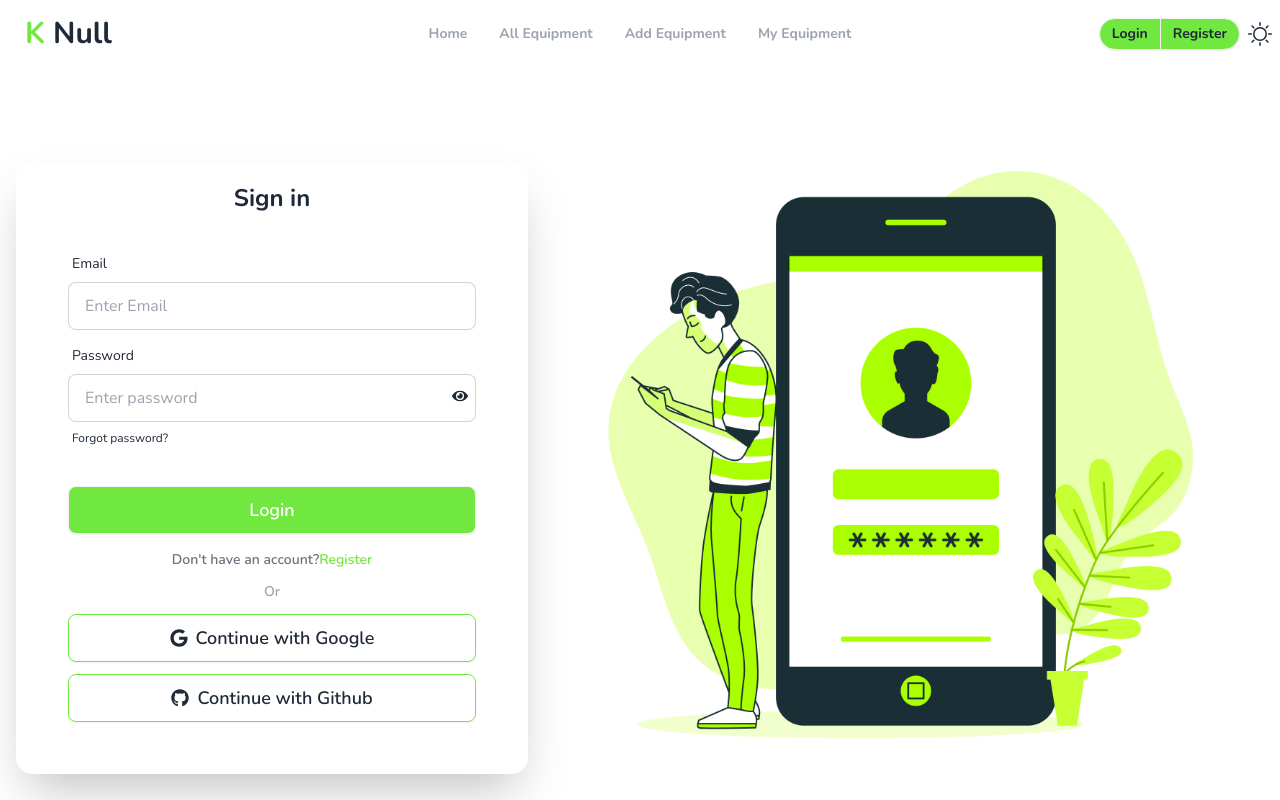
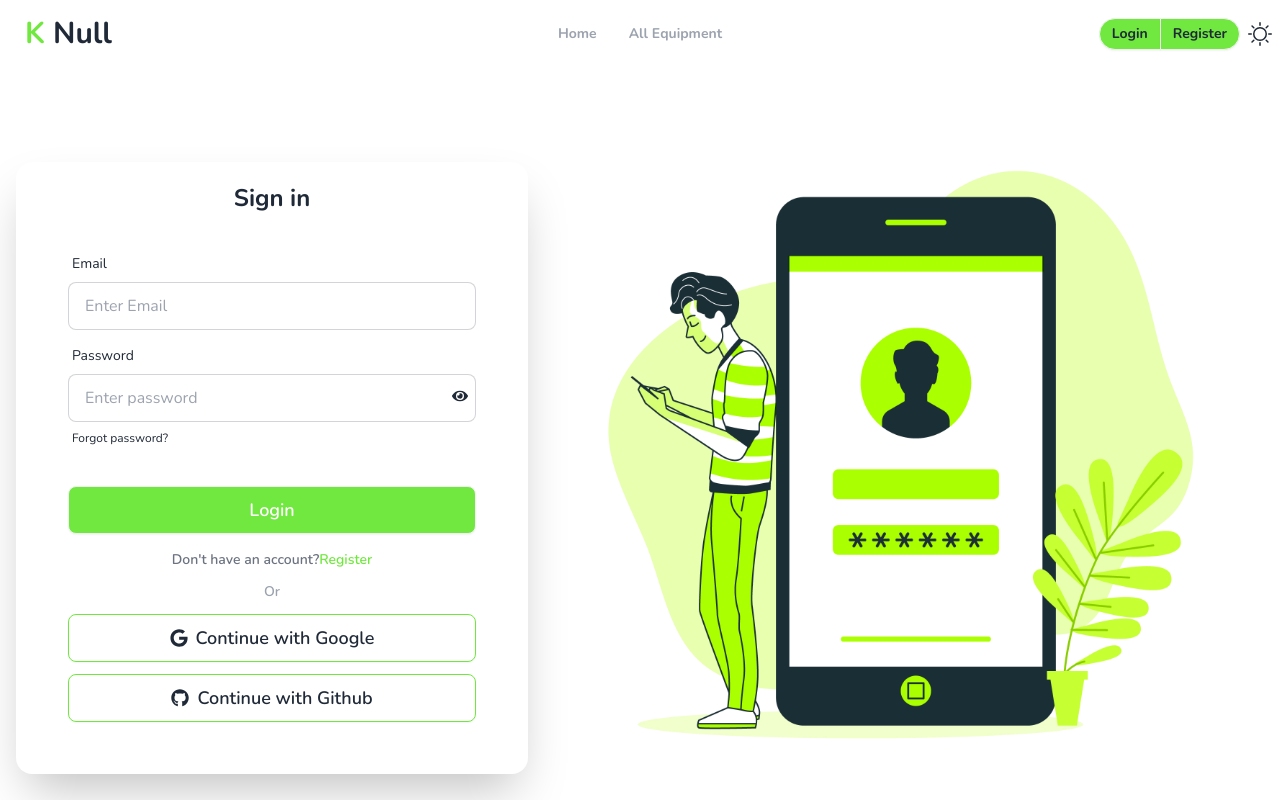
Before and after one commit to fahimfiroz42/null, a React (Vite) app: page /login in a window 1280 px wide. Shown: the top 800 px of the page. Built offline with nearby package versions, Linux system fonts and the light colour scheme; no server answers.

Commit message:
navbar for login and non login user and sticky added

```diff
--- a/src/Components/Navbar.jsx
+++ b/src/Components/Navbar.jsx
@@ -17,7 +17,7 @@ const Navbar = () => {
   }
 
     return (
-        <div className="" >
+        <div className="sticky top-0 z-50" >
             <div className="  navbar bg-base-100">
   <div className="navbar-start">
     <div className="dropdown">
@@ -35,28 +35,55 @@ const Navbar = () => {
             d="M4 6h16M4 12h8m-8 6h16" />
         </svg>
       </div>
+     {
+      user?.email?<>
+
       <ul
         tabIndex={0}
         className="menu menu-sm dropdown-content bg-base-100 rounded-box z-[50] mt-3 w-52 p-2 shadow">
-        <li><NavLink to={'/'}>Home</NavLink></li>
+
+<li><NavLink to={'/'}  >Home</NavLink></li>
       <li><NavLink to={'/allProduct'}>All Equipment</NavLink></li>
       <li><NavLink to={'/addProduct'}>Add Equipment</NavLink></li>
-      <li><NavLink to={`/myProduct`}>My Equipment</NavLink></li>
+      <li><NavLink to={`/myProduct`} >My Equipment</NavLink></li>
 
       </ul>
+
+
+
+      </>:<>
+      <ul
+        tabIndex={0}
+        className="menu menu-sm dropdown-content bg-base-100 rounded-box z-[50] mt-3 w-52 p-2 shadow">
+
+<li><NavLink to={'/'}  >Home</NavLink></li>
+<li><NavLink to={'/allProduct'}>All Equipment</NavLink></li>
+
+          </ul>
+
+
+      </>
+     }
     </div>
     <a className="btn btn-ghost font-bold text-3xl "><span className="text-primary">K</span>Null</a>
   </div>
   <div className="navbar-center hidden lg:flex">
-    <ul className="menu menu-horizontal px-1 text-md font-bold text-gray-400">
+    {
+      user?.email? <>
+      <ul className="menu menu-horizontal px-1 text-md font-bold text-gray-400">
       <li><NavLink to={'/'}  >Home</NavLink></li>
       <li><NavLink to={'/allProduct'}>All Equipment</NavLink></li>
       <li><NavLink to={'/addProduct'}>Add Equipment</NavLink></li>
       <li><NavLink to={`/myProduct`} >My Equipment</NavLink></li>
-
-
-
     </ul>
+      </>:
+      <>
+    <ul className="menu menu-horizontal px-1 text-md font-bold text-gray-400">
+     <li><NavLink to={'/'}  >Home</NavLink></li>
+     <li><NavLink to={'/allProduct'}>All Equipment</NavLink></li>
+    </ul>
+      </>
+    }
   </div>
   <div className="navbar-end space-x-2 z-50 ">
   <a  data-tooltip-id="my-tooltip" data-tooltip-content={user?.displayName} >
```
